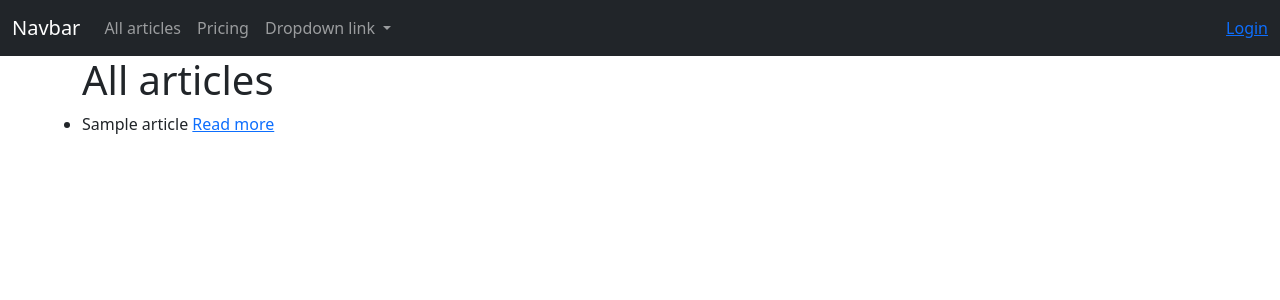
After one commit to Gasper3/django-blog, a Django app: page /articles in a window 1280 px wide. The commit adds this page. Shown: the top 300 px of the page. Run offline with Django 3.2, Linux system fonts and the light colour scheme; tables that the repository leaves empty hold one stand-in row (values such as "Sample post").

Commit message:
All articles view

```diff
--- a/blog/templates/blog/base.html
+++ b/blog/templates/blog/base.html
@@ -19,7 +19,7 @@
                 <div class="collapse navbar-collapse" id="navbarNavDropdown">
                     <ul class="navbar-nav">
                         <li class="nav-item">
-                            <a class="nav-link" href="#">Features</a>
+                            <a class="nav-link" href="{% url 'all_articles' %}">All articles</a>
                         </li>
                         <li class="nav-item">
                             <a class="nav-link" href="#">Pricing</a>
--- /dev/null
+++ b/blog/templates/blog/pages/all_articles.html
@@ -0,0 +1,14 @@
+{% extends 'blog/base.html' %}
+{% block title%}Homepage{% endblock %}
+
+{% block content %}
+<h1>All articles</h1>
+<ul>
+    {% for article in articles %}
+        <li>
+            {{ article }}
+            <a href="{% url 'article_show' article.slug %}">Read more</a>
+        </li>
+    {% endfor %}
+</ul>
+{% endblock %}
--- a/blog/urls.py
+++ b/blog/urls.py
@@ -7,4 +7,5 @@ urlpatterns = [
     path('article/edit/<slug:slug>', views.ArticleUpdateView.as_view(), name='article_edit'),
     path('article/create', views.ArticleCreateView.as_view(), name='article_create'),
     path('comment/create', views.CommentCreateView.as_view(), name='comment_create'),
+    path('articles', views.AllArticlesView.as_view(), name='all_articles')
 ]
--- a/blog/views.py
+++ b/blog/views.py
@@ -11,6 +11,12 @@ from .forms import ArticleForm, CommentForm
 class IndexView(generic.ListView):
     queryset = Article.objects.filter(status=1).order_by('-created_at')[:3]
     template_name = 'blog/pages/index.html'
+    context_object_name = 'articles'
+
+
+class AllArticlesView(generic.ListView):
+    queryset = Article.objects.filter(status=1).order_by('-created_at')
+    template_name = 'blog/pages/all_articles.html'
     context_object_name = 'articles'
 
 
```
